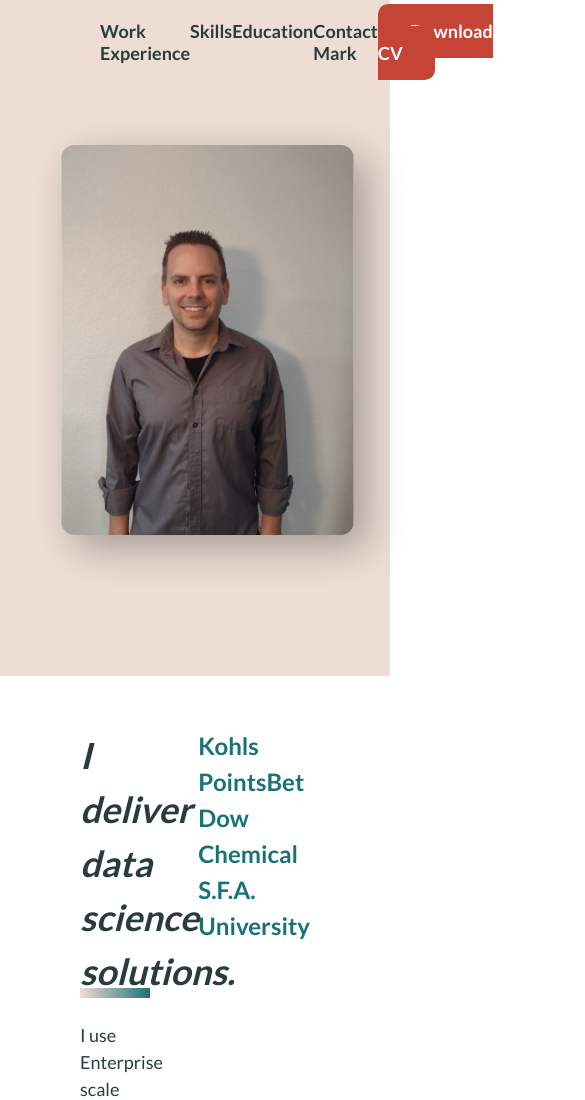
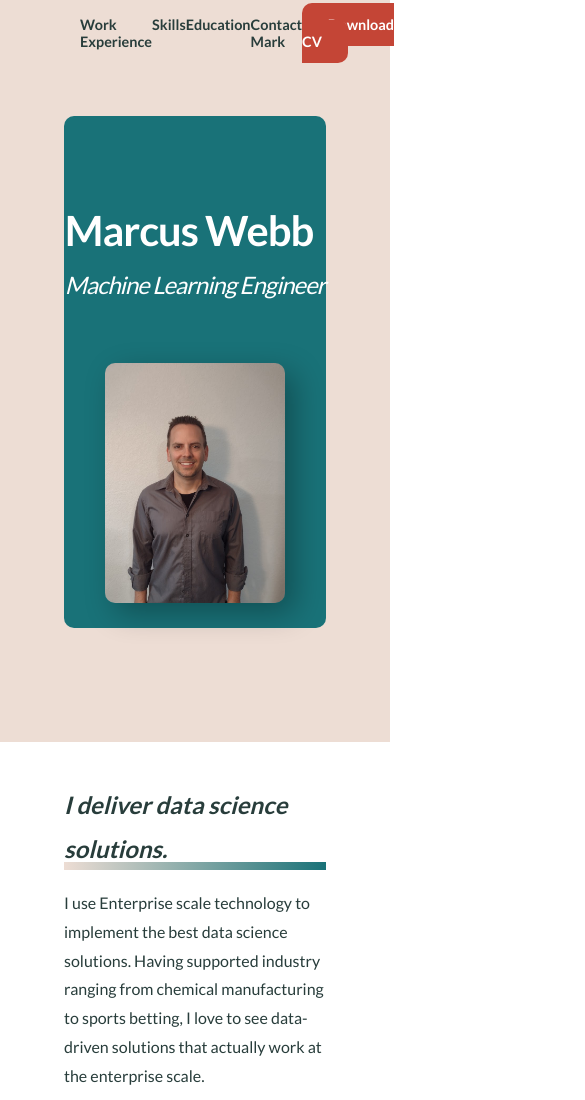
Before and after one commit to donna-ann-kunkel/markwebpage, a plain HTML site: page index.html in a window 390 px wide. Shown: the top 1100 px of the page, 585 px wide, since content can reach past the window. Drawn offline with Linux system fonts and the light colour scheme.

Commit message:
Responsive update

```diff
--- /dev/null
+++ b/css/queries.css
@@ -0,0 +1,94 @@
+
+/* ------------------------ */
+/* Less than 1104 px */
+/* ------------------------ */
+
+@media(max-width:69em){
+    html{
+        font-size:56.25%;
+    }
+    h1{
+        font-size:6.2rem;
+    }
+    .work{
+        column-gap:8rem;
+    }
+    .header--name p{
+        font-size:3rem;
+    }
+}
+/* ------------------------ */
+/*Less than 944 px */
+/* ------------------------ */
+
+@media(max-width:59em){
+    .header--title{
+        gap:8rem;
+        padding: 3.2rem 0;
+    }
+}
+/* ------------------------ */
+/*Less than 832 px */
+/* ------------------------ */
+
+
+@media(max-width:52em) {
+    html{
+        font-size:50%;
+    }
+    h1{
+        font-size:5.2rem;
+    }
+    .skills{
+        grid-template-columns: repeat(2, 1fr);
+    }
+    .work h2{
+        font-size:3rem;
+    }
+    .education--card{
+        padding:3rem;
+    }
+}
+/* ------------------------ */
+/*Less than 704 px */
+/* ------------------------ */
+@media(max-width:44em){
+    .header--title{
+        flex-direction:column-reverse;
+    }
+    .header--img{
+    transform:none;
+    }
+    .work{
+        grid-template-columns: 1fr;
+        margin-bottom: 3.2rem;
+    }
+    .work--list{
+        grid-row:2;
+        grid-column:1/2;
+    }
+    .work--expandedtext{
+        grid-column:1/-1;
+        margin-bottom:3.2rem;
+    }
+    .skills{
+        grid-template-columns: 1fr;
+    }
+    .education{
+        grid-template-columns: 1fr;
+        width:75%;
+        gap:3.2rem;
+    }
+}
+
+
+
+
+
+/*
+SPACING SYSTEM (px)
+2 / 4 / 8 / 12 / 16 / 24 / 32 / 48 / 64 / 80 / 96 / 128
+
+FONT SIZE SYSTEM (px)
+10 / 12 / 14 / 16 / 18 / 20 / 24 / 30 / 36 / 44 / 52 / 62 / 74 / 86 / 98
+*/
--- a/style.css
+++ b/css/style.css
@@ -84,13 +84,14 @@ nav{
 .header--title{
   display:flex;
   align-items: center;
-  gap: 100px;
-  /* grid-template-columns: repeat(3,1fr); */
+  gap: 9.6rem;
+
   border-radius: 10px;
   margin-bottom: 6.2rem;
    color: #fff;
     padding: 3rem 3rem 3rem 1.5rem;
-    background-color:#197278
+    background-color:#197278;
+
 
 }
 .header-background{
@@ -98,11 +99,8 @@ nav{
   padding-bottom: 8rem;
 }
 .header--name {
-  /* grid-column: 2/4;
-  grid-row: 1;
-  align-self: center;
-  justify-self: center; */
   letter-spacing: -1px;
+
 }
 .header--name p{
   margin-top: 1.8rem;
@@ -115,8 +113,6 @@ nav{
   box-shadow: 10px 10px 30px rgba(0,0,0,0.3)
  }
 
-
-
 .header--name p{
   font-size: 3.6rem;
   font-style: italic;
@@ -124,6 +120,7 @@ nav{
 h1{
   font-size: 7.4rem;
   font-weight:700;
+
 }
 
 
@@ -151,7 +148,7 @@ h1{
   padding: 5.2rem 8rem;
   color:#283d3b;;
   font-size:2.4rem;
-  line-height: 1.5;
+  line-height: 1.8;
   margin-bottom: 8rem;
 }
 .work h2{
@@ -177,7 +174,8 @@ list-style: none;
 }
 .work--expandedtext{
   grid-column: 1/3;
-  font-size:1.8rem;
+  font-size:2.0rem;
+
 }
 /* SKILLS*/
 .skills{
--- a/index.html
+++ b/index.html
@@ -7,7 +7,8 @@
 <link rel="preconnect" href="https://fonts.googleapis.com">
 <link rel="preconnect" href="https://fonts.gstatic.com" crossorigin>
 <link href="https://fonts.googleapis.com/css2?family=Lato:wght@400;700&display=swap" rel="stylesheet">
-    <link rel="stylesheet" href="style.css" />
+    <link rel="stylesheet" href="/css/style.css" />
+    <link rel="stylesheet" href="/css/queries.css" />
     <title>Marcus Webb</title>
   </head>
   <body>
```
Lines whose indentation alone changed are shown as unchanged.
